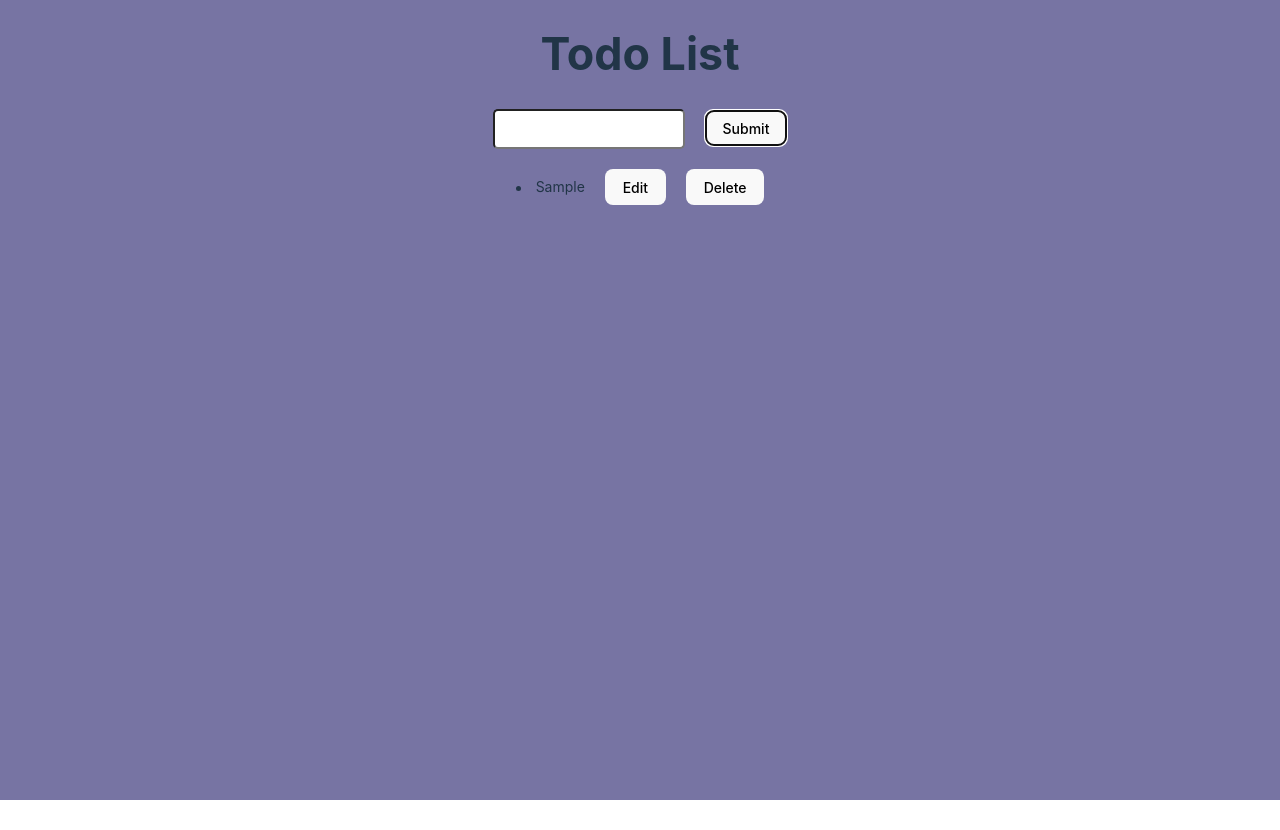
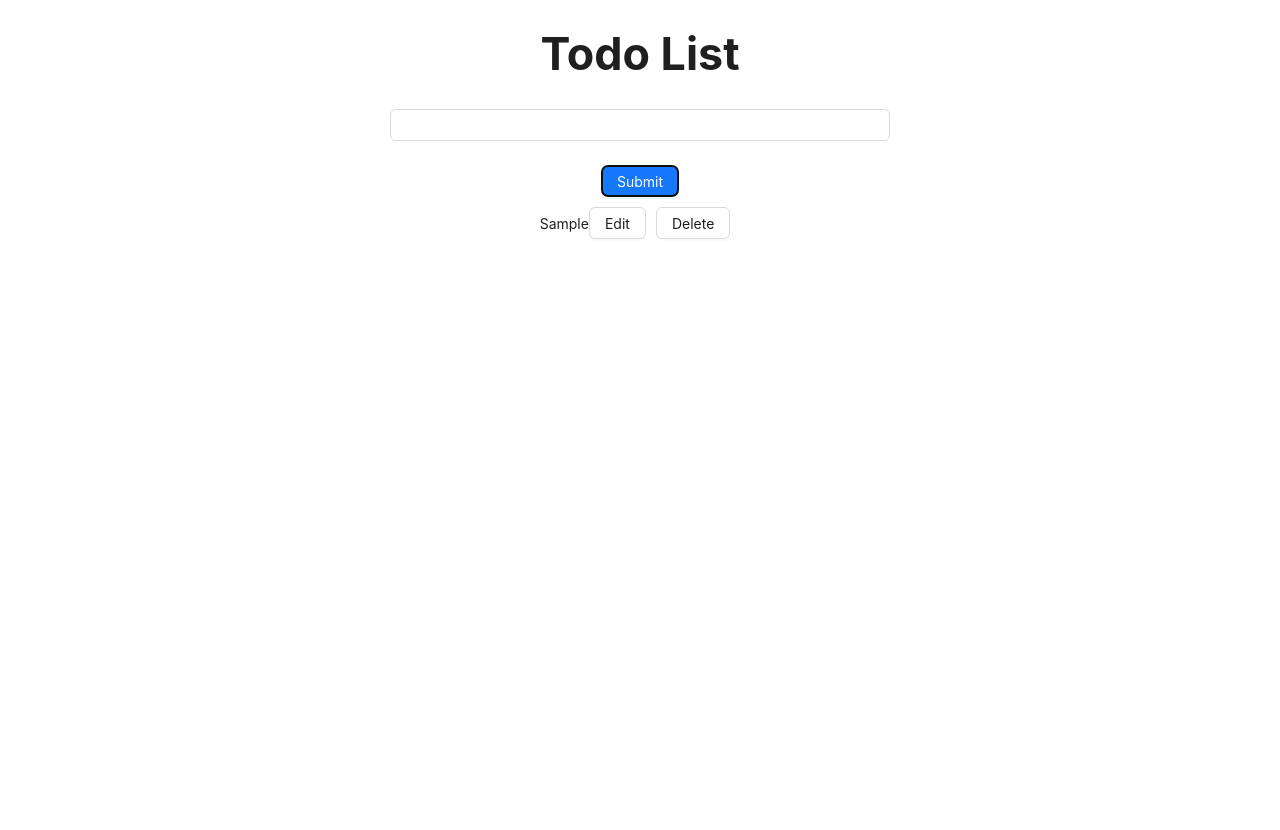
Before and after one commit to Cakeza007/TodoList, a React (Vite) app: page / in a window 1280 px wide. Both pictures are taken after typing "Sample" into the empty fields and a click on the button "Submit". Before the commit the page ends 800 px from the top, so only its background shows below. Built offline with nearby package versions, Linux system fonts and the light colour scheme.

Commit message:
tododay15

```diff
--- a/src/App.jsx
+++ b/src/App.jsx
@@ -10,7 +10,7 @@ function TodoList() {
 
   const onSubmit = () => {
     if (edit != null) {
-      const newList = list.map((e, i) => {
+      const newList = list.map((e,i) => {
         if (i === edit) return inputList;
         return e;
       });
@@ -25,7 +25,7 @@ function TodoList() {
   };
 
   const onEdit = (index) => {
-    const value = list.find((_, i) => i === index);
+    const value = list.find((_,i) => i === index);
     if (value) setInputList(value);
     setEdit(index);
   };
@@ -36,25 +36,10 @@ function TodoList() {
   };
 
   return (
-    <Layout
-      style={{
-        backgroundColor: "#7774a3",
-        height: "100vh",
-        width: "100vw",
-
-      }}
-    >
-      <div>
-        <InputList
-          onSubmit={onSubmit}
-          inputList={inputList}
-          setInputList={setInputList}
-        />
-      </div>
-      <div>
-        <AddList list={list} Delete={Delete} onEdit={onEdit} />
-      </div>
-    </Layout>
+    <div>
+      <InputList onSubmit={onSubmit} inputList={inputList} setInputList={setInputList}/>
+      <AddList onEdit={onEdit} Delete={Delete} list={list}/>
+    </div>
   );
 }
 
--- a/src/Input.jsx
+++ b/src/Input.jsx
@@ -1,25 +1,25 @@
-import { Layout, Form } from "antd";
+import { Layout, Form, Button, Input } from "antd";
 
 function TodoInput({ onSubmit, inputList, setInputList }) {
+
+
+
   return (
-    <div>
+    <Form onFinish={onSubmit}>
       <h1>Todo List</h1>
-      <input
+      <Form.Item>
+      <Input
         type="text"
         value={inputList}
         onChange={(e) => setInputList(e.target.value)}
-        style={{
-          color: "black",
-          backgroundColor: "white",
-          borderRadius: "5px",
-          height: "5vh",
-          width: "15vw",
-        }}
-      />
-      <button onClick={onSubmit} style={{ marginLeft: "20px" }}>
+        style={{width: "500px"}}
+      >
+      </Input>
+      </Form.Item>
+      <Button type="primary" htmlType="submit">
         Submit
-      </button>
-    </div>
+      </Button>
+    </Form>
   );
 }
 
--- a/src/List.jsx
+++ b/src/List.jsx
@@ -1,22 +1,19 @@
-//text edit delete
-
-
-import { Layout, Form } from "antd";
+import { Layout, Form ,Button } from "antd";
 import { useState } from "react";
 
 function List({list, Delete, onEdit}) {
   return (
-    <div>
-      {list.map((e, index) => {
-         return (
+    <Form style={{marginTop:"10px", marginRight:"10px"}}>
+      {list.map((e, index) =>{
+        return (
           <li key={index}>
             {e}
-            <button onClick={() => onEdit(index)} style={{marginLeft: "20px"}}>Edit</button>
-            <button onClick={() => Delete(index)} style={{marginLeft: "20px" , marginTop: "20px"}}>Delete</button>
+            <Button onClick={() => onEdit(index)} style={{marginRight:"10px"}}>Edit</Button>
+            <Button onClick={() => Delete(index)}>Delete</Button>
           </li>
-        );
+        )
       })}
-    </div>
+    </Form>
   )
 
 }
```
